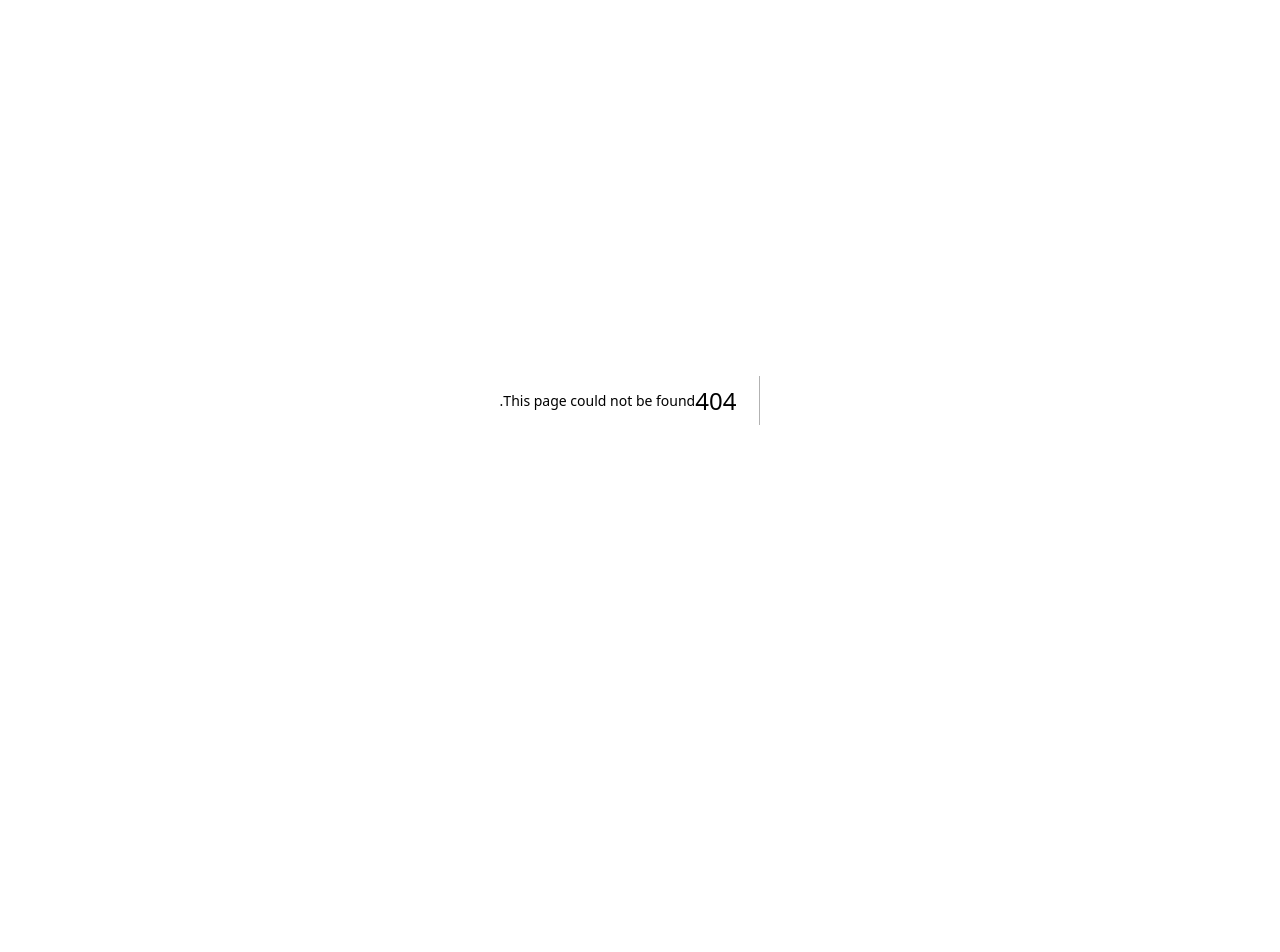
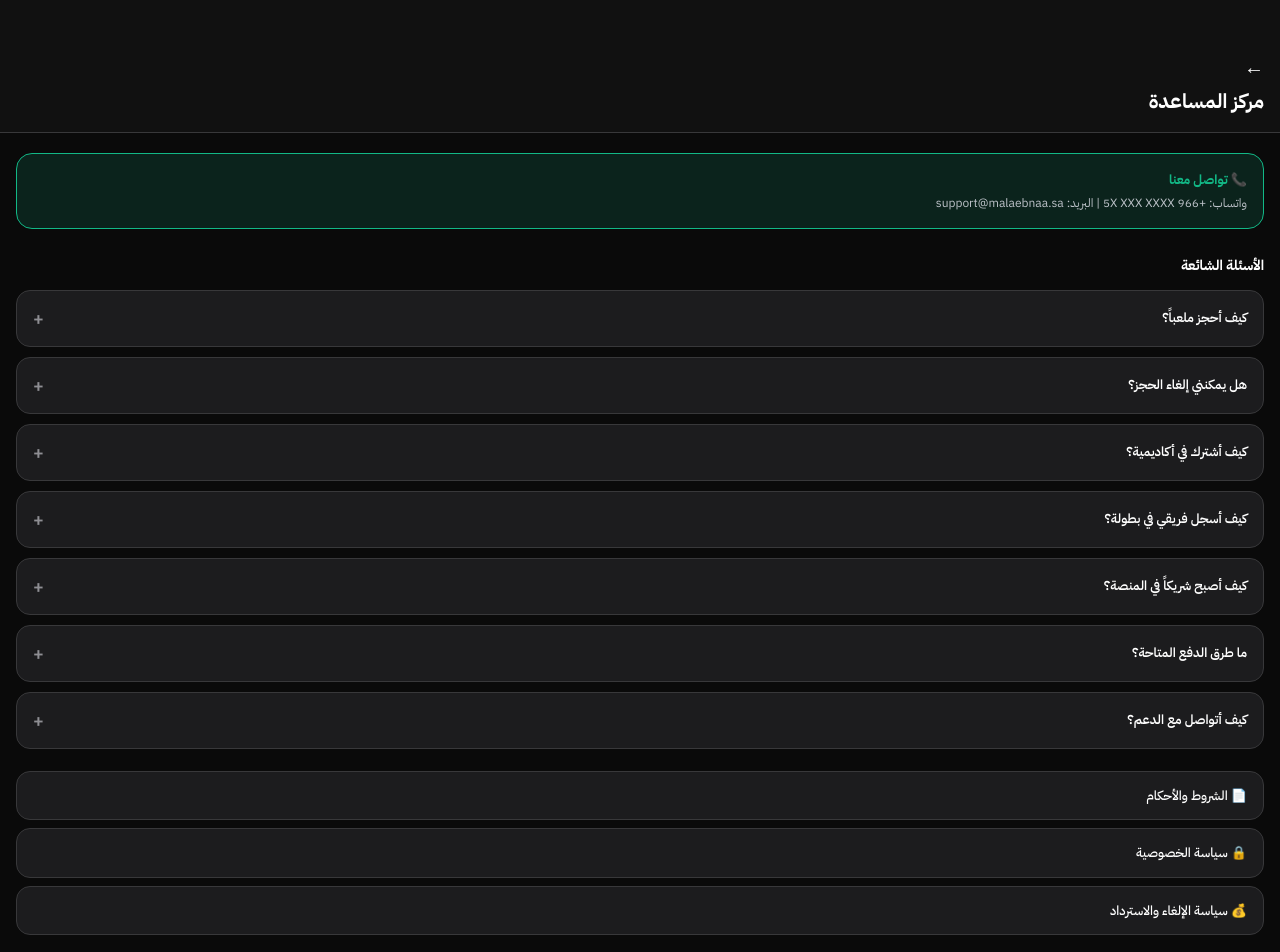
Before and after one commit to aallii886688-art/malaebnaa_xd, a Next.js app: page /help in a window 1280 px wide. Before the commit this address had no page. Shown: the top 952 px of the page. Before the commit the page ends 800 px from the top, so only its background shows below. Built offline with nearby package versions, Linux system fonts and the light colour scheme.

Commit message:
chore: push missing pages

```diff
--- /dev/null
+++ b/src/app/help/page.tsx
@@ -0,0 +1,53 @@
+import Link from 'next/link'
+
+const faqs = [
+  { q: 'كيف أحجز ملعباً؟', a: 'اختر الملعب من قائمة الملاعب، ثم حدد الوقت المناسب، وأكمل الدفع الإلكتروني. ستصلك رسالة تأكيد فور اكتمال الحجز.' },
+  { q: 'هل يمكنني إلغاء الحجز؟', a: 'نعم، يمكن إلغاء الحجز قبل 24 ساعة من الموعد للحصول على استرداد كامل. راجع سياسة الإلغاء للتفاصيل.' },
+  { q: 'كيف أشترك في أكاديمية؟', a: 'تصفح قائمة الأكاديميات، اختر البرنامج المناسب لعمرك ورياضتك، وأكمل التسجيل والدفع مباشرة من التطبيق.' },
+  { q: 'كيف أسجل فريقي في بطولة؟', a: 'ادخل صفحة البطولة، اضغط "سجل فريقك"، أدخل بيانات الفريق واللاعبين، وأكمل رسوم التسجيل.' },
+  { q: 'كيف أصبح شريكاً في المنصة؟', a: 'من صفحة حسابك، اختر "وضع الشريك" ثم قدم طلب تفعيل النشاط. سيراجع فريقنا طلبك خلال 24-48 ساعة.' },
+  { q: 'ما طرق الدفع المتاحة؟', a: 'نقبل البطاقات الائتمانية وبطاقات مدى وSTC Pay عبر بوابة ميسر الآمنة.' },
+  { q: 'كيف أتواصل مع الدعم؟', a: 'يمكنك التواصل معنا عبر البريد الإلكتروني أو واتساب. فريق الدعم متاح من 8 صباحاً إلى 12 منتصف الليل.' },
+]
+
+export default function HelpPage() {
+  return (
+    <div style={{ minHeight: '100svh', background: 'var(--bg)', paddingBottom: 40 }}>
+      <header style={{ background: 'var(--bg2)', padding: '52px 16px 16px', borderBottom: '1px solid var(--border)' }}>
+        <Link href="/" style={{ fontSize: 20, color: 'var(--text)', display: 'block', marginBottom: 4 }}>←</Link>
+        <h1 style={{ fontSize: 20, fontWeight: 700, color: 'var(--text)', margin: 0 }}>مركز المساعدة</h1>
+      </header>
+
+      <div style={{ padding: '20px 16px', display: 'flex', flexDirection: 'column', gap: 10 }}>
+        <div style={{ background: 'var(--primary-dim)', border: '1px solid var(--primary)', borderRadius: 16, padding: 16, marginBottom: 8 }}>
+          <p style={{ fontSize: 13, fontWeight: 700, color: 'var(--primary)', margin: '0 0 4px' }}>📞 تواصل معنا</p>
+          <p style={{ fontSize: 12, color: 'var(--text2)', margin: 0 }}>واتساب: +966 5X XXX XXXX | البريد: support@malaebnaa.sa</p>
+        </div>
+
+        <p style={{ fontSize: 14, fontWeight: 700, color: 'var(--text)', margin: '8px 0 4px' }}>الأسئلة الشائعة</p>
+
+        {faqs.map((faq, i) => (
+          <details key={i} style={{ background: 'var(--card)', border: '1px solid var(--border)', borderRadius: 14 }}>
+            <summary style={{ padding: '14px 16px', fontSize: 13, fontWeight: 600, color: 'var(--text)', cursor: 'pointer', listStyle: 'none', display: 'flex', justifyContent: 'space-between', alignItems: 'center' }}>
+              {faq.q}
+              <span style={{ color: 'var(--text3)', fontSize: 18 }}>+</span>
+            </summary>
+            <p style={{ fontSize: 13, color: 'var(--text2)', padding: '0 16px 14px', margin: 0, lineHeight: 1.7 }}>{faq.a}</p>
+          </details>
+        ))}
+
+        <div style={{ display: 'flex', flexDirection: 'column', gap: 8, marginTop: 12 }}>
+          <Link href="/terms" style={{ display: 'block', padding: '14px 16px', background: 'var(--card)', border: '1px solid var(--border)', borderRadius: 14, fontSize: 13, color: 'var(--text)', textDecoration: 'none', fontWeight: 500 }}>
+            📄 الشروط والأحكام
+          </Link>
+          <Link href="/privacy" style={{ display: 'block', padding: '14px 16px', background: 'var(--card)', border: '1px solid var(--border)', borderRadius: 14, fontSize: 13, color: 'var(--text)', textDecoration: 'none', fontWeight: 500 }}>
+            🔒 سياسة الخصوصية
+          </Link>
+          <Link href="/refund-policy" style={{ display: 'block', padding: '14px 16px', background: 'var(--card)', border: '1px solid var(--border)', borderRadius: 14, fontSize: 13, color: 'var(--text)', textDecoration: 'none', fontWeight: 500 }}>
+            💰 سياسة الإلغاء والاسترداد
+          </Link>
+        </div>
+      </div>
+    </div>
+  )
+}
```
